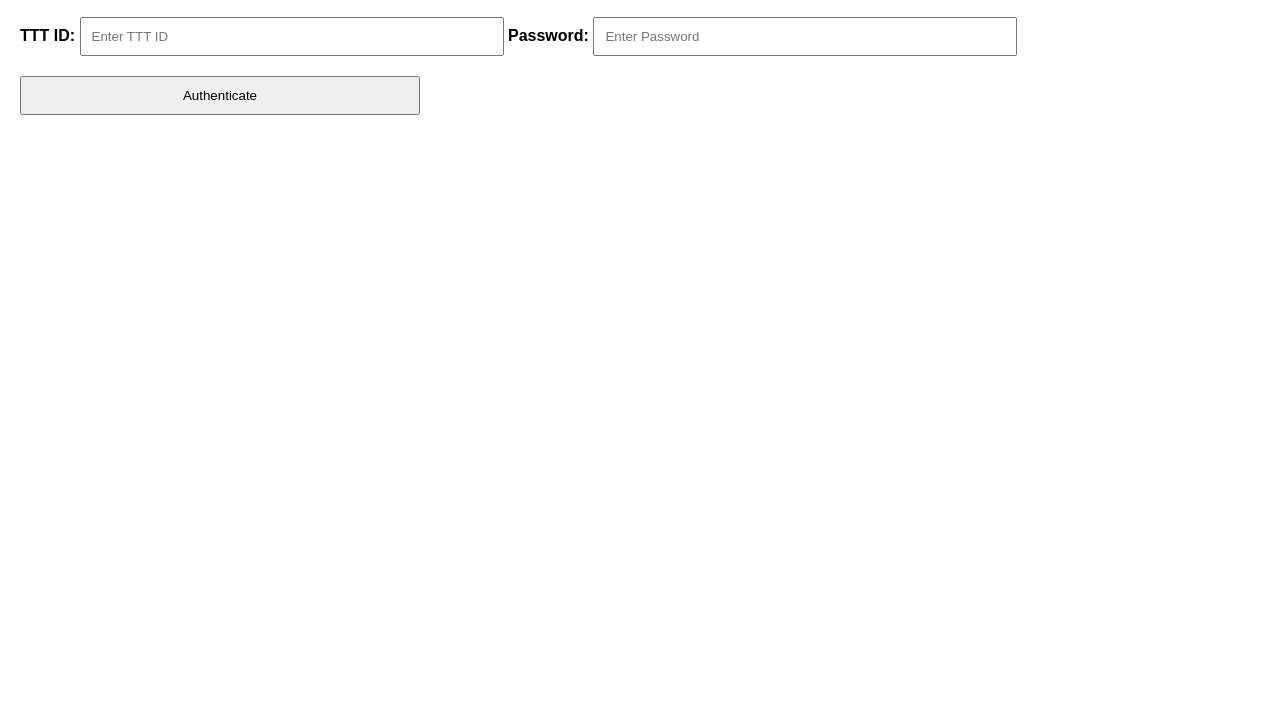
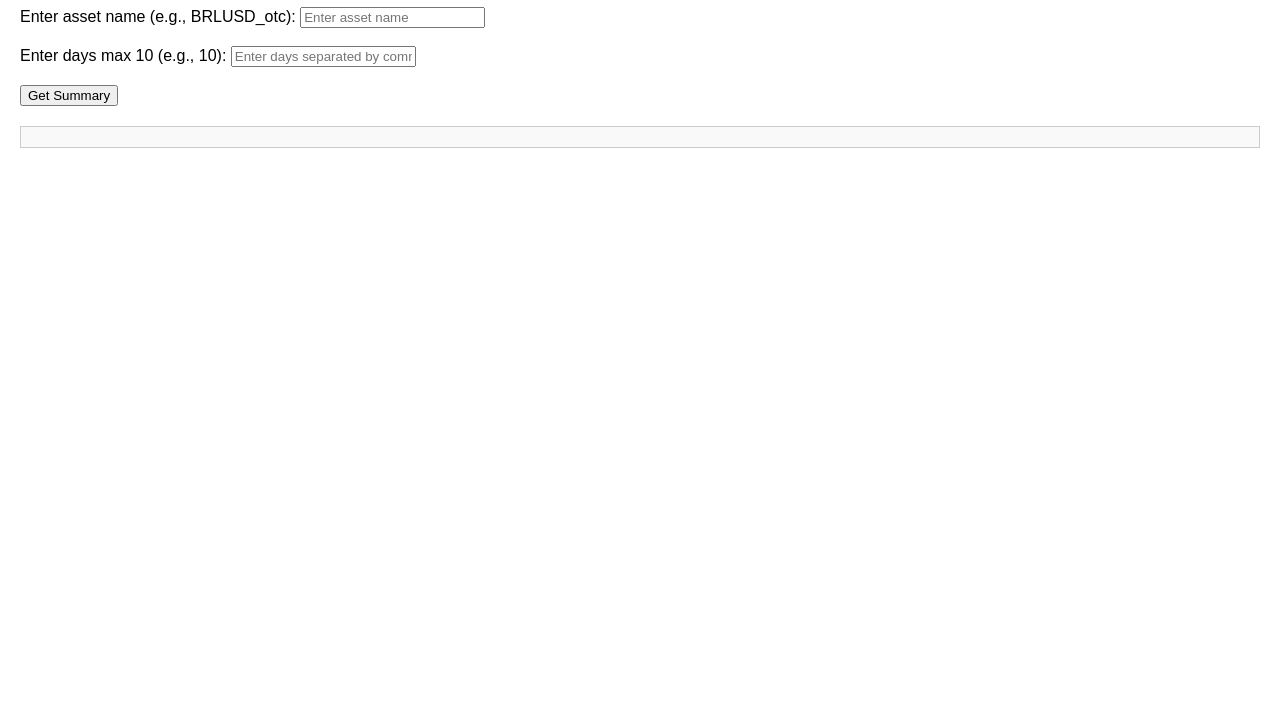
Before and after one commit to ttcvip1/op, a plain HTML site: page index.html in a window 1280 px wide. Shown: the part 73-800 px from the top of the page. Drawn offline with Linux system fonts and the light colour scheme.

Commit message:
Update index.html

```diff
--- a/index.html
+++ b/index.html
@@ -3,125 +3,115 @@
 <head>
     <meta charset="UTF-8">
     <meta name="viewport" content="width=device-width, initial-scale=1.0">
-    <title>TTT Signal Generator</title>
+    <title>OTC Checker</title>
     <style>
         body {
             font-family: Arial, sans-serif;
             margin: 20px;
         }
-        h1 {
-            color: #4CAF50;
-        }
-        label {
-            font-weight: bold;
-        }
-        input, button {
-            margin: 10px 0;
-            padding: 10px;
-            width: 100%;
-            max-width: 400px;
-        }
-        #output {
+        .output {
             margin-top: 20px;
             padding: 10px;
             border: 1px solid #ccc;
             background-color: #f9f9f9;
-            display: none;
         }
-        .error {
-            color: red;
+        .green {
+            color: green;
         }
     </style>
 </head>
 <body>
-    <h1>TTT Signal Generator</h1>
-    <form id="auth-form">
-        <label for="ttt-id">TTT ID:</label>
-        <input type="email" id="ttt-id" placeholder="Enter TTT ID" required>
+    <h1>OTC Checker Tool</h1>
+    <label for="asset">Enter asset name (e.g., BRLUSD_otc):</label>
+    <input type="text" id="asset" placeholder="Enter asset name">
 
-        <label for="password">Password:</label>
-        <input type="password" id="password" placeholder="Enter Password" required>
+    <br><br>
+    <label for="days">Enter days max 10 (e.g., 10):</label>
+    <input type="text" id="days" placeholder="Enter days separated by commas">
 
-        <button type="button" onclick="authenticate()">Authenticate</button>
-    </form>
+    <br><br>
+    <button onclick="fetchSummary()">Get Summary</button>
 
-    <form id="signal-form" style="display:none;">
-        <label for="assets">Assets (comma-separated, e.g., USDBDT-OTC, USDEGP-OTC):</label>
-        <input type="text" id="assets" placeholder="Enter asset names">
-
-        <label for="start-time">Start Time (e.g., 09:00):</label>
-        <input type="time" id="start-time">
-
-        <label for="end-time">End Time (e.g., 18:00):</label>
-        <input type="time" id="end-time">
-
-        <label for="days">Number of Days (Default: 5):</label>
-        <input type="number" id="days" min="1" max="10" placeholder="Enter number of days (optional)">
-
-        <button type="button" onclick="fetchSignals()">Fetch Signals</button>
-    </form>
-
-    <div id="output"></div>
+    <div id="output" class="output"></div>
 
     <script>
-        const validTTTID = "triplettrader@gmail.com";
-        const validPassword = "@Triple_T_Trader";
-        const expiryDate = new Date("2070-12-10");
+        // Function to fetch the summary
+        async function fetchSummary() {
+            const asset = document.getElementById("asset").value.trim();
+            const daysInput = document.getElementById("days").value.trim();
 
-        function authenticate() {
-            const tttID = document.getElementById("ttt-id").value.trim();
-            const password = document.getElementById("password").value.trim();
-
-            if (tttID === validTTTID && password === validPassword) {
-                const today = new Date();
-                if (today <= expiryDate) {
-                    alert("YOUR ID APPROVED ✅");
-                    document.getElementById("auth-form").style.display = "none";
-                    document.getElementById("signal-form").style.display = "block";
-                } else {
-                    alert("ACCESS DENIED ❌\nThis TTT ID has expired. Please renew your subscription!");
-                }
-            } else {
-                alert("ACCESS DENIED ❌\nInvalid TTT ID or Password. Please try again!");
-            }
+            // Validate the input for days
+            let days;
+            try {
+                days = daysInput.split(",").map(day => parseInt(day.trim(), 10));
+                if (days.some(day => isNaN(day))) throw new Error("Invalid days input");
+            } catch (error) {
+                alert("Invalid day input. Please enter valid numbers (e.g., 1,3,5,10).");
+                return;
             }
 
-        async function fetchSignals() {
-            const assets = document.getElementById("assets").value.split(",").map(a => a.trim());
-            const startTime = document.getElementById("start-time").value || "09:00";
-            const endTime = document.getElementById("end-time").value || "18:00";
-            const days = document.getElementById("days").value || 5;
+            // Get current UTC time and adjust for UTC+6
+            const now = new Date();
+            const startTime = new Date(now.getTime() + 1 * 60 * 1000); // Start time: 1 minute ahead
+            const endTime = new Date(now.getTime() + 2 * 60 * 1000);   // End time: 2 minutes ahead
+            const start_time = `${startTime.getUTCHours()}:${String(startTime.getUTCMinutes()).padStart(2, "0")}`;
+            const end_time = `${endTime.getUTCHours()}:${String(endTime.getUTCMinutes()).padStart(2, "0")}`;
 
+            // Show the calculated times
+            document.getElementById("output").innerHTML = `
+                <strong>Calculated Start Time (UTC+6):</strong> ${start_time} <br>
+                <strong>Calculated End Time (UTC+6):</strong> ${end_time} <br><br>
+            `;
+
+            // Base URL
+            const base_url = "https://alltradingapi.com/checker/otc_checker.ts";
+
+            // Loop through user-specified days and make requests
+            for (let day of days) {
+                try {
                     const params = new URLSearchParams({
-                start_time: startTime,
-                end_time: endTime,
-                days: days,
-                pairs: assets.join(",") || "USDARS_otc",
-                mode: "normal",
-                min_percentage: "90",
-                filter: "q",
-                separate: "1"
+                        pair: asset,
+                        start_time: start_time,
+                        end_time: end_time,
+                        day: day
                     });
+                    const response = await fetch(`${base_url}?${params}`);
+                    const data = await response.json();
 
-            const url = `https://alltradingapi.com/signal_list_gen/qx_signal.js?${params}`;
+                    const summary = data.summary || {};
+                    if (summary) {
+                        let outputHtml = `<h2>Summary for Day ${day}:</h2>`;
+                        for (let timePeriod in summary) {
+                            const metrics = summary[timePeriod];
+                            const callAccuracy = metrics.call_accuracy || 0;
+                            const putAccuracy = metrics.put_accuracy || 0;
+                            const flatAccuracy = metrics.flat_accuracy || 0;
 
-            try {
-                console.log(`Fetching from URL: ${url}`);
-                const response = await fetch(url);
+                            let finalDirection = "FLAT";
+                            let maxAccuracy = Math.max(callAccuracy, putAccuracy, flatAccuracy);
+                            if (maxAccuracy === callAccuracy) {
+                                finalDirection = `CALL 🔼`;
+                            } else if (maxAccuracy === putAccuracy) {
+                                finalDirection = `PUT 🔽`;
+                            }
 
-                if (response.ok) {
-                    const data = await response.text();
-                    console.log("Response Data:", data);
-
-                    document.getElementById("output").style.display = "block";
-                    document.getElementById("output").textContent = data;
+                            outputHtml += `
+                                <div class="green">
+                                    <strong>Time Period: ${timePeriod}</strong><br>
+                                    PUT ACCURACY: ${putAccuracy}%<br>
+                                    CALL ACCURACY: ${callAccuracy}%<br>
+                                    FLAT ACCURACY: ${flatAccuracy}%<br>
+                                    FINAL DIRECTION: ${finalDirection}<br><br>
+                                </div>
+                            `;
+                        }
+                        document.getElementById("output").innerHTML += outputHtml;
                     } else {
-                    throw new Error(`HTTP Error: ${response.status}`);
+                        document.getElementById("output").innerHTML += `<p>No summary data available for Day ${day}.</p>`;
                     }
                 } catch (error) {
-                console.error("Error while fetching signals:", error);
-                document.getElementById("output").style.display = "block";
-                document.getElementById("output").innerHTML = `<p class="error">Error: ${error.message}</p>`;
+                    document.getElementById("output").innerHTML += `<p>Error fetching data for Day ${day}: ${error.message}</p>`;
+                }
             }
         }
     </script>
```
Lines whose indentation alone changed are shown as unchanged.
